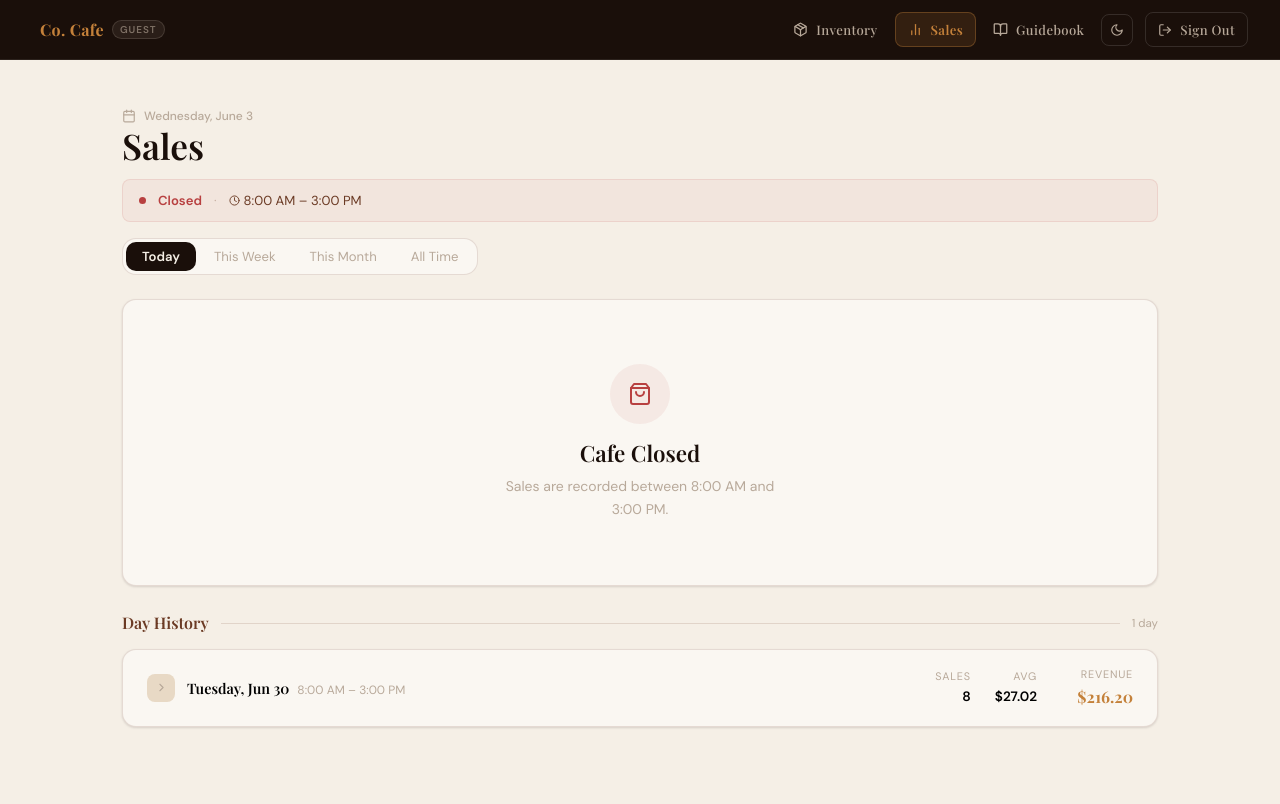
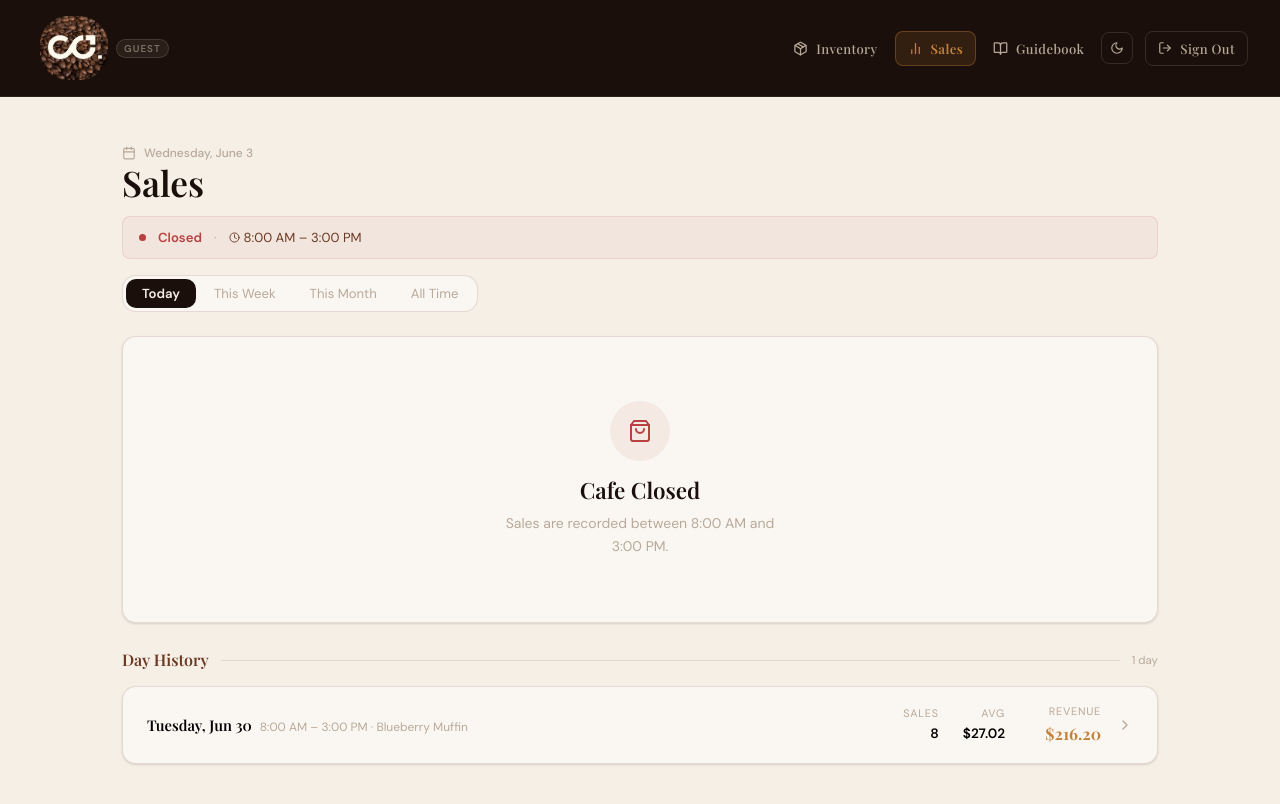
Before and after one commit to oram79/Co-Cafe, a React (Vite) app in the folder co-cafe/: page /sales in a window 1280 px wide. Both pictures are taken after a click on the button "Continue as Guest". Shown: the top 804 px of the page. Built offline with nearby package versions, Linux system fonts and the light colour scheme.

Commit message:
version 1.5.2

```diff
--- a/co-cafe/src/components/NavBar.jsx
+++ b/co-cafe/src/components/NavBar.jsx
@@ -41,7 +41,7 @@ export default function NavBar() {
           background:    'none',
           border:        'none',
           cursor:        'pointer',
-          padding:       'var(--s1) var(--s2)',
+          padding:       '4px var(--s2)',
           borderRadius:  'var(--r1)',
           display:       'flex',
           alignItems:    'center',
@@ -52,15 +52,15 @@ export default function NavBar() {
         onMouseLeave={e => { e.currentTarget.style.opacity = '1' }}
         title="Home"
       >
-        <span style={{
-          fontFamily:    'var(--font-display)',
-          color:         'var(--caramel)',
-          fontSize:      '1rem',
-          fontWeight:    700,
-          letterSpacing: '0.02em',
-        }}>
-          Co. Cafe
-        </span>
+        <img
+          src="/Co.Cafe.png"
+          alt="Co. Cafe"
+          style={{
+            height:    64,
+            width:     'auto',
+            display:   'block',
+          }}
+        />
         {isGuest && (
           <span style={{
             fontSize:      '0.62rem',
--- a/co-cafe/src/pages/Guidebook.jsx
+++ b/co-cafe/src/pages/Guidebook.jsx
@@ -431,9 +431,10 @@ function avatarColor(idx) { return AVATAR_COLORS[idx % AVATAR_COLORS.length] }
 
 function OrderListCard() {
   const { orders, setOrders, isGuest } = useApp()
-  const [openId,        setOpenId]        = useState(null)
-  const [addingCompany, setAddingCompany] = useState(false)
-  const [newName,       setNewName]       = useState('')
+  const [openId,          setOpenId]          = useState(null)
+  const [addingCompany,   setAddingCompany]   = useState(false)
+  const [newName,         setNewName]         = useState('')
+  const [confirmDeleteId, setConfirmDeleteId] = useState(null)
 
   const selectedCompany = orders.find(c => c.id === openId) ?? null
 
@@ -456,6 +457,12 @@ function OrderListCard() {
     setOrders(prev => prev.map(c =>
       c.id === id ? { ...c, items: [] } : c
     ))
+  }
+
+  function deleteCompany(id) {
+    setOrders(prev => prev.filter(c => c.id !== id))
+    setOpenId(cur => (cur === id ? null : cur))
+    setConfirmDeleteId(null)
   }
 
   return (
@@ -564,10 +571,53 @@ function OrderListCard() {
             const total = company.items.length
             const av    = avatarColor(idx)
 
+            if (confirmDeleteId === company.id) {
+              return (
+                <div
+                  key={company.id}
+                  style={{
+                    display: 'flex', alignItems: 'center', gap: 'var(--s2)',
+                    padding: 'var(--s3) var(--s4)',
+                    borderTop: idx === 0 ? 'none' : '1px solid var(--border)',
+                    background: 'rgba(184,64,64,0.05)',
+                  }}
+                >
+                  <span className="truncate" style={{ flex: 1, minWidth: 0, fontSize: '0.83rem', color: 'var(--danger)', fontWeight: 500 }}>
+                    Delete “{company.name}”?
+                  </span>
+                  <button
+                    onClick={() => setConfirmDeleteId(null)}
+                    style={{
+                      padding: '5px 12px', borderRadius: 'var(--r2)',
+                      border: '1px solid var(--border)', background: 'transparent',
+                      color: 'var(--text-secondary)', fontSize: '0.78rem', cursor: 'pointer',
+                    }}
+                  >
+                    Cancel
+                  </button>
+                  <button
+                    onClick={() => deleteCompany(company.id)}
+                    style={{
+                      padding: '5px 12px', borderRadius: 'var(--r2)',
+                      border: 'none', background: 'var(--danger)', color: 'white',
+                      fontSize: '0.78rem', fontWeight: 600, cursor: 'pointer',
+                    }}
+                  >
+                    Delete
+                  </button>
+                </div>
+              )
+            }
+
             return (
-              <button
+              <div
                 key={company.id}
+                role="button"
+                tabIndex={0}
                 onClick={() => setOpenId(company.id)}
+                onKeyDown={e => {
+                  if (e.key === 'Enter' || e.key === ' ') { e.preventDefault(); setOpenId(company.id) }
+                }}
                 style={{
                   width: '100%', display: 'flex', alignItems: 'center',
                   gap: 'var(--s3)', padding: 'var(--s3) var(--s4)',
@@ -604,9 +654,24 @@ function OrderListCard() {
                   {company.file && (
                     <FileText size={13} color="var(--text-muted)" title="Order form attached" />
                   )}
+                  {!isGuest && (
+                    <button
+                      onClick={e => { e.stopPropagation(); setConfirmDeleteId(company.id) }}
+                      title="Delete supplier"
+                      style={{
+                        display: 'flex', padding: 4, borderRadius: 'var(--r1)',
+                        border: 'none', background: 'transparent', color: 'var(--fog)', cursor: 'pointer',
+                        transition: 'all var(--t-fast)',
+                      }}
+                      onMouseEnter={e => { e.currentTarget.style.background = 'rgba(184,64,64,0.12)'; e.currentTarget.style.color = 'var(--danger)' }}
+                      onMouseLeave={e => { e.currentTarget.style.background = 'transparent'; e.currentTarget.style.color = 'var(--fog)' }}
+                    >
+                      <Trash2 size={13} />
+                    </button>
+                  )}
                   <ChevronRight size={13} color="var(--fog)" />
                 </div>
-              </button>
+              </div>
             )
           })}
         </div>
--- a/co-cafe/src/pages/Sales.jsx
+++ b/co-cafe/src/pages/Sales.jsx
@@ -7,7 +7,7 @@ import {
 import {
   Plus, TrendingUp, DollarSign, ShoppingBag, Trash2,
   BookOpen, Clock, ChevronDown, ChevronRight, Award,
-  Calendar, ArrowUp, ArrowDown,
+  Calendar, ArrowUp, ArrowDown, ArrowLeft,
 } from 'lucide-react'
 import { useApp } from '../context/AppContext'
 import NavBar from '../components/NavBar'
@@ -322,7 +322,7 @@ function KpiCard({ label, value, sub, icon: Icon, color, delay }) {
 
 // ── Today sub-components ──────────────────────────────────────────────────────
 
-function DayCharts({ sales }) {
+function DayCharts({ sales, label = 'Today' }) {
   const barData = useMemo(() => hourlyBarData(sales), [sales])
   const catData = useMemo(() => catPieData(sales),    [sales])
   const totalCat = catData.reduce((s, d) => s + d.value, 0)
@@ -336,7 +336,7 @@ function DayCharts({ sales }) {
             <p style={{ fontSize: '0.75rem', color: 'var(--text-muted)', marginTop: 2 }}>Sales performance throughout the day</p>
           </div>
           <div style={{ padding: '4px 10px', borderRadius: 'var(--r-pill)', background: 'rgba(196,129,58,0.12)', fontSize: '0.72rem', fontWeight: 600, color: 'var(--accent)' }}>
-            Today
+            {label}
           </div>
         </div>
         <ResponsiveContainer width="100%" height={200}>
@@ -673,13 +673,78 @@ function AllTimeView({ shifts }) {
   )
 }
 
+// ── Day detail (full-page drill-in) ──────────────────────────────────────────
+
+function DayDetailView({ shift, onBack, onDeleteShift, isGuest }) {
+  const stats    = useMemo(() => calcStats(shift.sales), [shift])
+  const best     = useMemo(() => topItem(shift.sales),   [shift])
+  const label    = fmtDate(shift.startedAt)
+  const fullDate = new Date(shift.startedAt).toLocaleDateString('en-CA', { year: 'numeric', month: 'long', day: 'numeric' })
+
+  return (
+    <div className="anim-fade-in" style={{
+      minHeight: 'calc(100vh - 140px)',
+      display: 'flex', flexDirection: 'column', gap: 'var(--s4)',
+    }}>
+      <button className="btn btn-ghost btn-sm" style={{ alignSelf: 'flex-start' }} onClick={onBack}>
+        <ArrowLeft size={13} /> Back to Sales
+      </button>
+
+      <div style={{
+        display: 'flex', alignItems: 'flex-start', justifyContent: 'space-between',
+        flexWrap: 'wrap', gap: 'var(--s3)',
+      }}>
+        <div>
+          <h2 style={{ fontFamily: 'var(--font-display)', lineHeight: 1 }}>{label}</h2>
+          <p className="text-muted text-sm" style={{ marginTop: 6, display: 'flex', alignItems: 'center', gap: 5 }}>
+            <Clock size={12} /> 8:00 AM – 3:00 PM · {fullDate}
+          </p>
+        </div>
+        {!isGuest && (
+          <button
+            className="btn btn-ghost btn-sm"
+            style={{ color: 'var(--danger)', borderColor: 'rgba(184,64,64,0.25)' }}
+            onClick={() => { onDeleteShift(shift.id); onBack() }}
+          >
+            <Trash2 size={12} /> Delete Day
+          </button>
+        )}
+      </div>
+
+      <div className="grid-4">
+        <KpiCard label="Revenue"      value={`$${stats.totalRevenue.toFixed(2)}`} sub="Day total"        icon={DollarSign}  color="var(--success)" delay={1} />
+        <KpiCard label="Transactions" value={stats.totalTransactions}             sub="Sales recorded"   icon={ShoppingBag} color="var(--accent)"  delay={2} />
+        <KpiCard label="Avg Order"    value={`$${stats.avgOrder.toFixed(2)}`}     sub="Per transaction"  icon={TrendingUp}  color="#5A6A8A"        delay={3} />
+        <KpiCard label="Top Item"     value={best ? best[0] : '—'}                sub={best ? `${best[1]} sold` : 'No data'} icon={Award} color="#8A5A5A" delay={4} />
+      </div>
+
+      {shift.sales.length > 0 ? (
+        <>
+          <DayCharts sales={shift.sales} label={label} />
+
+          <div className="card" style={{ overflow: 'hidden', flex: 1 }}>
+            <div style={{ padding: 'var(--s3) var(--s5)', background: 'var(--latte)', borderBottom: '1px solid var(--border)' }}>
+              <p style={{ fontFamily: 'var(--font-display)', fontWeight: 600, fontSize: '0.95rem' }}>
+                Transaction Log
+              </p>
+            </div>
+            <TransactionTable sales={shift.sales} onDelete={null} />
+          </div>
+        </>
+      ) : (
+        <EmptyPeriod label="No sales were recorded this day." />
+      )}
+    </div>
+  )
+}
+
 // ── Main ──────────────────────────────────────────────────────────────────────
 
 export default function Sales() {
   const { shifts, activeShift, isOpen, deleteSale, deleteShift, isGuest } = useApp()
   const [showSaleModal,  setShowSaleModal]  = useState(false)
   const [showMenuModal,  setShowMenuModal]  = useState(false)
-  const [expandedShifts, setExpandedShifts] = useState({})
+  const [openDayId,      setOpenDayId]      = useState(null)
   const [showTxLog,      setShowTxLog]      = useState(true)
   const [period,         setPeriod]         = useState('today')
   const [historyLimit,   setHistoryLimit]   = useState(HISTORY_PAGE_SIZE)
@@ -693,9 +758,22 @@ export default function Sales() {
   const activeStats   = useMemo(() => activeShift ? calcStats(activeShift.sales) : null, [activeShift])
   const bestItem      = useMemo(() => activeShift ? topItem(activeShift.sales) : null, [activeShift])
   const hasSalesToday = activeShift && activeShift.sales.length > 0
+  const openDay       = useMemo(() => pastShifts.find(s => s.id === openDayId) ?? null, [pastShifts, openDayId])
 
-  function toggleShift(id) {
-    setExpandedShifts(prev => ({ ...prev, [id]: !prev[id] }))
+  if (openDay) {
+    return (
+      <div style={{ minHeight: '100vh', background: 'var(--bg)' }}>
+        <NavBar />
+        <div className="page" style={{ maxWidth: 1100, paddingTop: 'var(--s5)' }}>
+          <DayDetailView
+            shift={openDay}
+            isGuest={isGuest}
+            onBack={() => setOpenDayId(null)}
+            onDeleteShift={deleteShift}
+          />
+        </div>
+      </div>
+    )
   }
 
   return (
@@ -820,31 +898,28 @@ export default function Sales() {
 
                 <div style={{ display: 'flex', flexDirection: 'column', gap: 'var(--s2)' }}>
                   {visibleShifts.map(shift => {
-                    const stats    = calcStats(shift.sales)
-                    const expanded = expandedShifts[shift.id]
-                    const cats     = catPieData(shift.sales)
-                    const best     = topItem(shift.sales)
+                    const stats = calcStats(shift.sales)
+                    const best  = topItem(shift.sales)
 
                     return (
-                      <div key={shift.id} className="card" style={{ overflow: 'hidden' }}>
                       <button
-                          onClick={() => toggleShift(shift.id)}
+                        key={shift.id}
+                        onClick={() => setOpenDayId(shift.id)}
+                        className="card"
                         style={{
                           width: '100%', display: 'flex', alignItems: 'center',
-                            gap: 'var(--s3)', padding: 'var(--s4) var(--s5)',
-                            background: 'none', border: 'none', cursor: 'pointer',
-                            textAlign: 'left', transition: 'background var(--t-fast)',
-                            borderBottom: expanded ? '1px solid var(--border)' : 'none',
+                          gap: 'var(--s4)', padding: 'var(--s4) var(--s5)',
+                          cursor: 'pointer', textAlign: 'left',
+                          transition: 'background var(--t-fast), transform var(--t-fast)',
                         }}
-                          onMouseEnter={e => e.currentTarget.style.background = 'var(--latte)'}
-                          onMouseLeave={e => e.currentTarget.style.background = 'transparent'}
+                        onMouseEnter={e => { e.currentTarget.style.background = 'var(--latte)'; e.currentTarget.style.transform = 'translateX(2px)' }}
+                        onMouseLeave={e => { e.currentTarget.style.background = 'var(--surface)'; e.currentTarget.style.transform = 'translateX(0)' }}
                       >
-                          <div style={{ width: 28, height: 28, borderRadius: 'var(--r2)', background: 'var(--latte)', display: 'flex', alignItems: 'center', justifyContent: 'center', flexShrink: 0 }}>
-                            {expanded ? <ChevronDown size={13} color="var(--text-muted)" /> : <ChevronRight size={13} color="var(--text-muted)" />}
-                          </div>
                         <div style={{ flex: 1, minWidth: 0 }}>
-                            <span style={{ fontFamily: 'var(--font-display)', fontWeight: 600, fontSize: '0.9rem' }}>{fmtDate(shift.startedAt)}</span>
-                            <span style={{ color: 'var(--text-muted)', fontSize: '0.75rem', marginLeft: 'var(--s2)' }}>8:00 AM – 3:00 PM</span>
+                          <span style={{ fontFamily: 'var(--font-display)', fontWeight: 600, fontSize: '0.92rem' }}>{fmtDate(shift.startedAt)}</span>
+                          <span style={{ color: 'var(--text-muted)', fontSize: '0.75rem', marginLeft: 'var(--s2)' }}>
+                            8:00 AM – 3:00 PM{best ? ` · ${best[0]}` : ''}
+                          </span>
                         </div>
                         <div style={{ display: 'flex', alignItems: 'center', gap: 'var(--s5)', flexShrink: 0 }}>
                           <div style={{ textAlign: 'right' }}>
@@ -860,60 +935,8 @@ export default function Sales() {
                             <p style={{ fontFamily: 'var(--font-display)', fontWeight: 700, color: 'var(--accent)', fontSize: '1rem' }}>${stats.totalRevenue.toFixed(2)}</p>
                           </div>
                         </div>
+                        <ChevronRight size={16} color="var(--text-muted)" style={{ flexShrink: 0 }} />
                       </button>
-
-                        {expanded && (
-                          <div style={{ padding: 'var(--s4) var(--s5)' }}>
-                            <div style={{ display: 'grid', gridTemplateColumns: 'repeat(4,1fr)', gap: 'var(--s3)', marginBottom: 'var(--s4)' }}>
-                              {[
-                                { label: 'Revenue',      value: `$${stats.totalRevenue.toFixed(2)}`, color: 'var(--success)' },
-                                { label: 'Transactions', value: stats.totalTransactions,              color: 'var(--accent)'  },
-                                { label: 'Avg Order',    value: `$${stats.avgOrder.toFixed(2)}`,      color: '#5A6A8A'        },
-                                { label: 'Top Item',     value: best ? best[0] : '—',                color: '#8A5A5A'        },
-                              ].map(({ label, value, color }) => (
-                                <div key={label} style={{ padding: 'var(--s3) var(--s4)', background: 'var(--surface)', borderRadius: 'var(--r2)', border: '1px solid var(--border)', borderTop: `2px solid ${color}` }}>
-                                  <p style={{ fontSize: '0.68rem', textTransform: 'uppercase', letterSpacing: '0.08em', color: 'var(--text-muted)', marginBottom: 4 }}>{label}</p>
-                                  <p style={{ fontFamily: 'var(--font-display)', fontWeight: 700, fontSize: '1.1rem', overflow: 'hidden', textOverflow: 'ellipsis', whiteSpace: 'nowrap' }}>{value}</p>
-                                </div>
-                              ))}
-                            </div>
-
-                            {cats.length > 0 && (
-                              <div style={{ marginBottom: 'var(--s4)' }}>
-                                <p style={{ fontSize: '0.68rem', fontWeight: 700, textTransform: 'uppercase', letterSpacing: '0.09em', color: 'var(--text-muted)', marginBottom: 'var(--s2)' }}>Revenue by Category</p>
-                                <div style={{ display: 'flex', flexWrap: 'wrap', gap: 'var(--s2)' }}>
-                                  {cats.map((d, i) => (
-                                    <div key={d.name} style={{ display: 'flex', alignItems: 'center', gap: 6, padding: '4px 12px', borderRadius: 'var(--r-pill)', background: `${PIE_COLORS[i % PIE_COLORS.length]}18`, border: `1px solid ${PIE_COLORS[i % PIE_COLORS.length]}30`, fontSize: '0.75rem' }}>
-                                      <div style={{ width: 6, height: 6, borderRadius: '50%', background: PIE_COLORS[i % PIE_COLORS.length] }} />
-                                      <span style={{ color: 'var(--text-secondary)' }}>{d.name}</span>
-                                      <span style={{ fontWeight: 700 }}>${d.value.toFixed(2)}</span>
-                                    </div>
-                                  ))}
-                                </div>
-                              </div>
-                            )}
-
-                            {shift.sales.length > 0 ? (
-                              <div style={{ border: '1px solid var(--border)', borderRadius: 'var(--r2)', overflow: 'hidden', marginBottom: 'var(--s4)' }}>
-                                <div style={{ padding: 'var(--s2) var(--s4)', background: 'var(--surface)', borderBottom: '1px solid var(--border)', fontSize: '0.68rem', fontWeight: 700, textTransform: 'uppercase', letterSpacing: '0.09em', color: 'var(--text-muted)' }}>
-                                  Transactions
-                                </div>
-                                <TransactionTable sales={shift.sales} onDelete={null} />
-                              </div>
-                            ) : (
-                              <p style={{ color: 'var(--text-muted)', fontSize: '0.85rem', marginBottom: 'var(--s4)' }}>No sales recorded this day.</p>
-                            )}
-
-                            {!isGuest && (
-                              <div style={{ display: 'flex', justifyContent: 'flex-end' }}>
-                                <button className="btn btn-ghost btn-sm" style={{ color: 'var(--danger)', borderColor: 'rgba(184,64,64,0.25)' }} onClick={() => deleteShift(shift.id)}>
-                                  <Trash2 size={12} /> Delete Day
-                                </button>
-                              </div>
-                            )}
-                          </div>
-                        )}
-                      </div>
                     )
                   })}
                 </div>
```
Also changed, not shown: co-cafe/public/Co.Cafe.png (added), 4 other files (tests, documents, lock files or other folders). Lines whose indentation alone changed are shown as unchanged.
